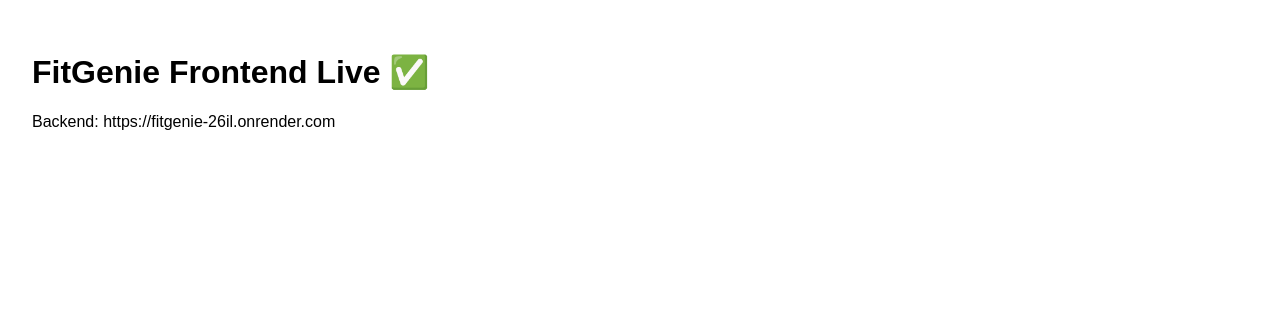
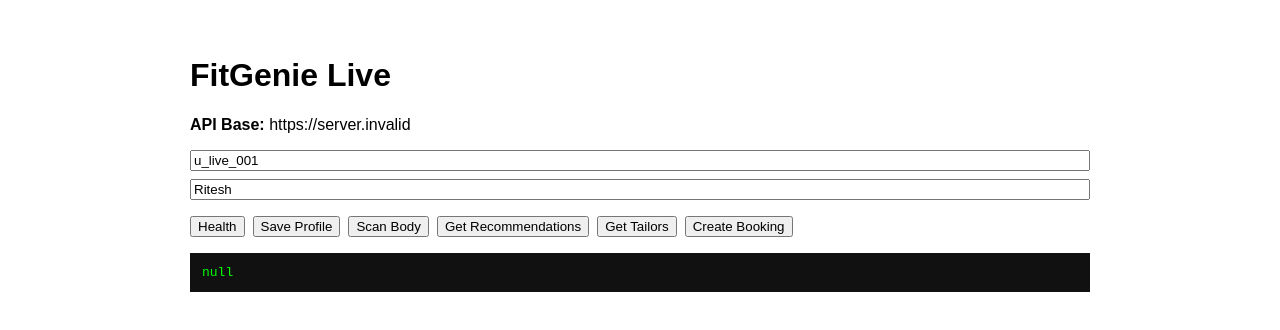
Before and after one commit to JP1320/FitGenie, a React (Vite) app in the folder frontend/: page / in a window 1280 px wide. Shown: the top 330 px of the page. Built offline with nearby package versions, Linux system fonts and the light colour scheme; no server answers.

Commit message:
Update App.jsx

```diff
--- a/frontend/src/App.jsx
+++ b/frontend/src/App.jsx
@@ -1,8 +1,55 @@
+import { useState } from "react";
+
+const API = import.meta.env.VITE_API_BASE_URL || "https://fitgenie-26il.onrender.com";
+
 export default function App() {
+  const [userId, setUserId] = useState("u_live_001");
+  const [name, setName] = useState("Ritesh");
+  const [result, setResult] = useState(null);
+  const [loading, setLoading] = useState(false);
+
+  async function callApi(path, method = "GET", body) {
+    setLoading(true);
+    setResult(null);
+    try {
+      const res = await fetch(`${API}${path}`, {
+        method,
+        headers: { "Content-Type": "application/json" },
+        body: body ? JSON.stringify(body) : undefined
+      });
+      const data = await res.json();
+      setResult({ ok: res.ok, status: res.status, data });
+    } catch (e) {
+      setResult({ ok: false, error: String(e) });
+    } finally {
+      setLoading(false);
+    }
+  }
+
   return (
-    <main style={{ fontFamily: "Arial", padding: 24 }}>
-      <h1>FitGenie Frontend Live ✅</h1>
-      <p>Backend: https://fitgenie-26il.onrender.com</p>
+    <main style={{ fontFamily: "Arial", maxWidth: 900, margin: "20px auto", padding: 16 }}>
+      <h1>FitGenie Live</h1>
+      <p><b>API Base:</b> {API}</p>
+
+      <div style={{ display: "grid", gap: 8, marginBottom: 16 }}>
+        <input value={userId} onChange={(e) => setUserId(e.target.value)} placeholder="User ID" />
+        <input value={name} onChange={(e) => setName(e.target.value)} placeholder="Name" />
+      </div>
+
+      <div style={{ display: "flex", gap: 8, flexWrap: "wrap" }}>
+        <button onClick={() => callApi("/health")}>Health</button>
+        <button onClick={() => callApi("/user/profile", "POST", { userId, name })}>Save Profile</button>
+        <button onClick={() => callApi("/scan/body", "POST", { userId, measurements: { chest: 38, waist: 32 } })}>Scan Body</button>
+        <button onClick={() => callApi("/recommendations", "POST", { userId, preferences: { style: "casual", budget: 2000 } })}>Get Recommendations</button>
+        <button onClick={() => callApi("/tailors")}>Get Tailors</button>
+        <button onClick={() => callApi("/booking", "POST", { userId, tailorId: "t1", slot: "2026-04-10T11:00:00Z" })}>Create Booking</button>
+      </div>
+
+      {loading && <p>Loading...</p>}
+
+      <pre style={{ background: "#111", color: "#0f0", padding: 12, marginTop: 16, overflow: "auto" }}>
+        {JSON.stringify(result, null, 2)}
+      </pre>
     </main>
   );
 }
```
